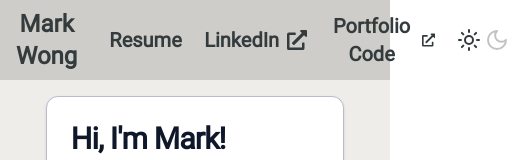
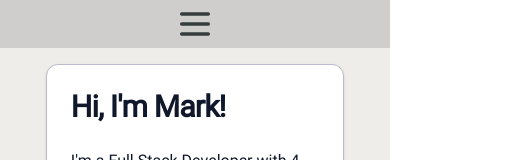
Before and after one commit to markwong167/Portfolio, a React app: page / in a window 390 px wide. Shown: the top 160 px of the page, 525 px wide, since content can reach past the window. Built offline with nearby package versions, Linux system fonts and the light colour scheme.

Commit message:
fixed the Header navigation

```diff
--- a/src/components/ui/button.tsx
+++ b/src/components/ui/button.tsx
@@ -26,6 +26,8 @@ const buttonVariants = cva(
         xl: "h-12 rounded-md px-10 text-xl",
         "2xl": "h-14 rounded-md px-12 text-2xl",
         "3xl": "h-16 rounded-md px-16 text-3xl",
+        mobileMenuIcon: "h-42 w-full text-3xl [&_svg]:size-10",
+        mobileLink: "h-42 w-full text-3xl [&_svg]:size-12",
         icon: "h-9 w-9",
       },
     },
--- a/src/components/ui/sheet.tsx
+++ b/src/components/ui/sheet.tsx
@@ -51,7 +51,9 @@ const sheetVariants = cva(
 
 interface SheetContentProps
   extends React.ComponentPropsWithoutRef<typeof SheetPrimitive.Content>,
-    VariantProps<typeof sheetVariants> {}
+    VariantProps<typeof sheetVariants> {
+  isMobile?: boolean;
+}
 
 const SheetContent = React.forwardRef<
   React.ElementRef<typeof SheetPrimitive.Content>,
@@ -65,7 +67,7 @@ const SheetContent = React.forwardRef<
       {...props}
     >
       <SheetPrimitive.Close className='absolute right-4 top-4 rounded-sm opacity-70 ring-offset-background transition-opacity hover:opacity-100 focus:outline-none focus:ring-2 focus:ring-ring focus:ring-offset-2 disabled:pointer-events-none data-[state=open]:bg-secondary'>
-        <X className='h-4 w-4' />
+        <X className={`${props.isMobile ? "size-8" : "size-4"}`} />
         <span className='sr-only'>Close</span>
       </SheetPrimitive.Close>
       {children}
--- a/src/globals.css
+++ b/src/globals.css
@@ -25,6 +25,7 @@
     --ring: 215 20.2% 65.1%;
     --radius: 0.5rem;
     --header-height: 5rem;
+    --mobile-header-height: 3rem;
     --footer-height: 10rem;
     --header-bg: 20 3% 81%; /* #cfcdca */
     --header-text: 180 7% 22%; /* #333b3c */
@@ -56,6 +57,8 @@
     --destructive: 0 63% 31%;
     --destructive-foreground: 210 40% 98%;
     --ring: 216 34% 17%;
+    --header-height: 5rem;
+    --mobile-header-height: 3rem;
     --footer-height: 10rem;
     --header-bg: 0 0% 16%; /* #2a2a2a */
     --header-text: 60 3% 87%; /* #dfdfdc */
--- a/src/index.html
+++ b/src/index.html
@@ -2,6 +2,7 @@
 <html lang="en">
   <head>
     <meta charset="utf-8" />
+    <meta name="viewport" content="width=device-width, initial-scale=1.0" />
     <meta name="description" content="Mark Wong's Portfolio" />
     <title>Mark Wong's Portfolio</title>
   </head>
--- a/src/layout/Header.tsx
+++ b/src/layout/Header.tsx
@@ -1,12 +1,60 @@
 import React from "react";
+import { ThemeToggleButton, HeaderSubSection } from "./layout-style";
 import {
-  ThemeToggleButton,
-  HeaderContainer,
-  HeaderSubSection,
-} from "./layout-style";
-import { FaExternalLinkAlt } from "react-icons/fa";
+  FaExternalLinkAlt,
+  FaLinkedin,
+  FaHome,
+  FaFilePdf,
+} from "react-icons/fa";
+import { FaGithub } from "react-icons/fa";
 import { Link } from "react-router-dom";
 import { Moon, Sun } from "lucide-react";
+import { useIsMobile } from "../hooks/use-mobile";
+import MobileNav from "./MobileNav";
+
+export type NavItem = {
+  id: string;
+  name: string;
+  mobileName: string;
+  link: string;
+  isExternalLink: boolean;
+  icon: React.ReactNode;
+};
+
+const navItems: NavItem[] = [
+  {
+    id: "home",
+    name: "Mark Wong",
+    mobileName: "Home",
+    link: "/",
+    isExternalLink: false,
+    icon: <FaHome />,
+  },
+  {
+    id: "resume",
+    name: "Resume",
+    mobileName: "Resume",
+    link: "/Resume",
+    isExternalLink: false,
+    icon: <FaFilePdf />,
+  },
+  {
+    id: "linkedin",
+    name: "LinkedIn",
+    mobileName: "LinkedIn",
+    link: "https://www.linkedin.com/in/markwong167/",
+    isExternalLink: true,
+    icon: <FaLinkedin />,
+  },
+  {
+    id: "portfolio",
+    name: "Portfolio Code",
+    mobileName: "Portfolio Code",
+    link: "https://github.com/VLegatus/Portfolio",
+    isExternalLink: true,
+    icon: <FaGithub />,
+  },
+];
 
 export const Header = ({
   currentTheme,
@@ -15,42 +63,58 @@ export const Header = ({
   currentTheme: string;
   toggleTheme: () => void;
 }) => {
+  const isMobile = useIsMobile();
+  if (isMobile === "M") {
     return (
-    <HeaderContainer>
+      <MobileNav
+        navItems={navItems}
+        currentTheme={currentTheme}
+        toggleTheme={toggleTheme}
+      />
+    );
+  }
+  return (
+    <div
+      style={{
+        backgroundColor: "hsl(var(--header-bg))",
+      }}
+      className={`sticky top-0 z-50 h-[var(--header-height)] flex items-center justify-between py-3 text-header-text`}
+    >
       <HeaderSubSection>
         <Link className='hover:underline' to='/'>
           <h1 className='text-2xl font-bold'>Mark Wong</h1>
         </Link>
       </HeaderSubSection>
       <HeaderSubSection>
-        <Link className='hover:underline' to='/Resume'>
-          <h2 className='text-xl font-bold'>Resume</h2>
+        {navItems
+          .filter((item) => item.name !== "Mark Wong")
+          .map((item) => {
+            if (!item.isExternalLink) {
+              return (
+                <Link className='hover:underline' to={item.link}>
+                  <h2 className={`font-bold text-xl`}>{item.name}</h2>
                 </Link>
+              );
+            }
+            return (
               <a
                 className='hover:underline'
-          href='https://www.linkedin.com/in/markwong167/'
+                href={item.link}
                 target='blank'
                 rel='noreferrer noopener'
               >
-          <h2 className='text-xl font-bold flex items-center gap-2'>
-            LinkedIn <FaExternalLinkAlt />
+                <h2 className={`font-bold flex items-center gap-2 text-xl`}>
+                  {item.name} <FaExternalLinkAlt />
                 </h2>
               </a>
-        <a
-          className='hover:underline'
-          href='https://github.com/VLegatus/Portfolio'
-          target='blank'
-          rel='noreferrer noopener'
-        >
-          <h2 className='text-xl font-bold flex items-center gap-2'>
-            Portfolio Code <FaExternalLinkAlt />
-          </h2>
-        </a>
+            );
+          })}
+
         <ThemeToggleButton onClick={toggleTheme} className='flex gap-1'>
           <Sun className={currentTheme === "light" ? "" : "opacity-30"} />
           <Moon className={currentTheme === "dark" ? "" : "opacity-30"} />
         </ThemeToggleButton>
       </HeaderSubSection>
-    </HeaderContainer>
+    </div>
   );
 };
--- /dev/null
+++ b/src/layout/MobileNav.tsx
@@ -0,0 +1,70 @@
+import React, { useState } from "react";
+import { Sheet, SheetContent, SheetTrigger } from "../components/ui/sheet";
+import { Button } from "../components/ui/button";
+import { Menu as MenuIcon } from "lucide-react";
+import { NavItem } from "./Header";
+import { useNavigate } from "react-router-dom";
+import { ThemeToggleButton } from "./layout-style";
+import { Sun, Moon } from "lucide-react";
+export default function MobileNav({
+  navItems,
+  currentTheme,
+  toggleTheme,
+}: {
+  navItems: NavItem[];
+  currentTheme: string;
+  toggleTheme: () => void;
+}) {
+  const [open, setOpen] = useState(false);
+  const navigate = useNavigate();
+  return (
+    <Sheet open={open} onOpenChange={setOpen}>
+      <SheetTrigger asChild>
+        <div
+          style={{
+            backgroundColor: "hsl(var(--header-bg))",
+          }}
+          className={`sticky top-0 z-50 h-[var(--mobile-header-height)] flex items-center justify-between text-header-text`}
+        >
+          <Button variant='ghost' size='mobileMenuIcon'>
+            <MenuIcon />
+          </Button>
+        </div>
+      </SheetTrigger>
+
+      {/* isMobile is already caught in parent */}
+      <SheetContent side='top' isMobile>
+        <div className='flex flex-col items-start w-full h-screen mt-20 gap-10'>
+          {navItems.map((item) => (
+            <>
+              <Button
+                key={item.id}
+                variant='ghost'
+                size='mobileLink'
+                onClick={() => {
+                  setOpen(false);
+                  if (item.isExternalLink) {
+                    window.open(item.link, "_blank");
+                  } else {
+                    navigate(item.link);
+                  }
+                }}
+                className='justify-start ml-4 gap-10'
+              >
+                {item.icon}
+                {item.mobileName}
+              </Button>
+            </>
+          ))}
+          <ThemeToggleButton
+            onClick={toggleTheme}
+            className='flex gap-10 justify-center w-full [&_svg]:size-20 mt-20'
+          >
+            <Sun className={currentTheme === "light" ? "" : "opacity-30"} />
+            <Moon className={currentTheme === "dark" ? "" : "opacity-30"} />
+          </ThemeToggleButton>
+        </div>
+      </SheetContent>
+    </Sheet>
+  );
+}
--- a/src/layout/layout-style.ts
+++ b/src/layout/layout-style.ts
@@ -46,7 +46,6 @@ export const ThemeToggleButton = styled.button`
   vertical-align: middle;
   &:hover {
     color: var(--accent-color);
-    transform: scale(1.2);
   }
 `;
 
--- a/tailwind.config.js
+++ b/tailwind.config.js
@@ -38,6 +38,10 @@ module.exports = {
           DEFAULT: "hsl(var(--card))",
           foreground: "hsl(var(--card-foreground))",
         },
+        mobileHeader: {
+          DEFAULT: "hsl(var(--mobile-header-bg))",
+          text: "hsl(var(--mobile-header-text))",
+        },
         header: {
           DEFAULT: "hsl(var(--header-bg))",
           text: "hsl(var(--header-text))",
```
Lines whose indentation alone changed are shown as unchanged.
